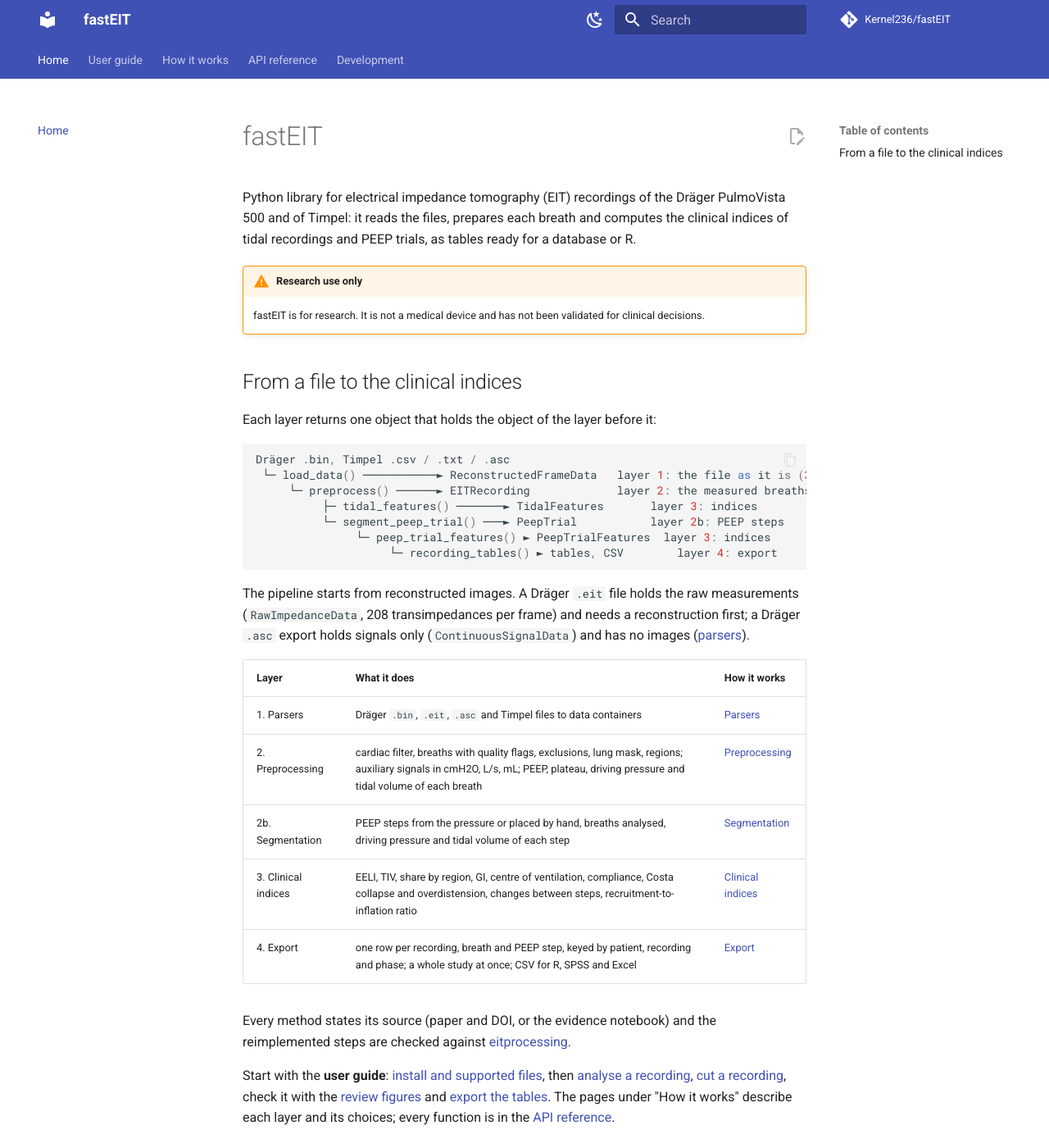
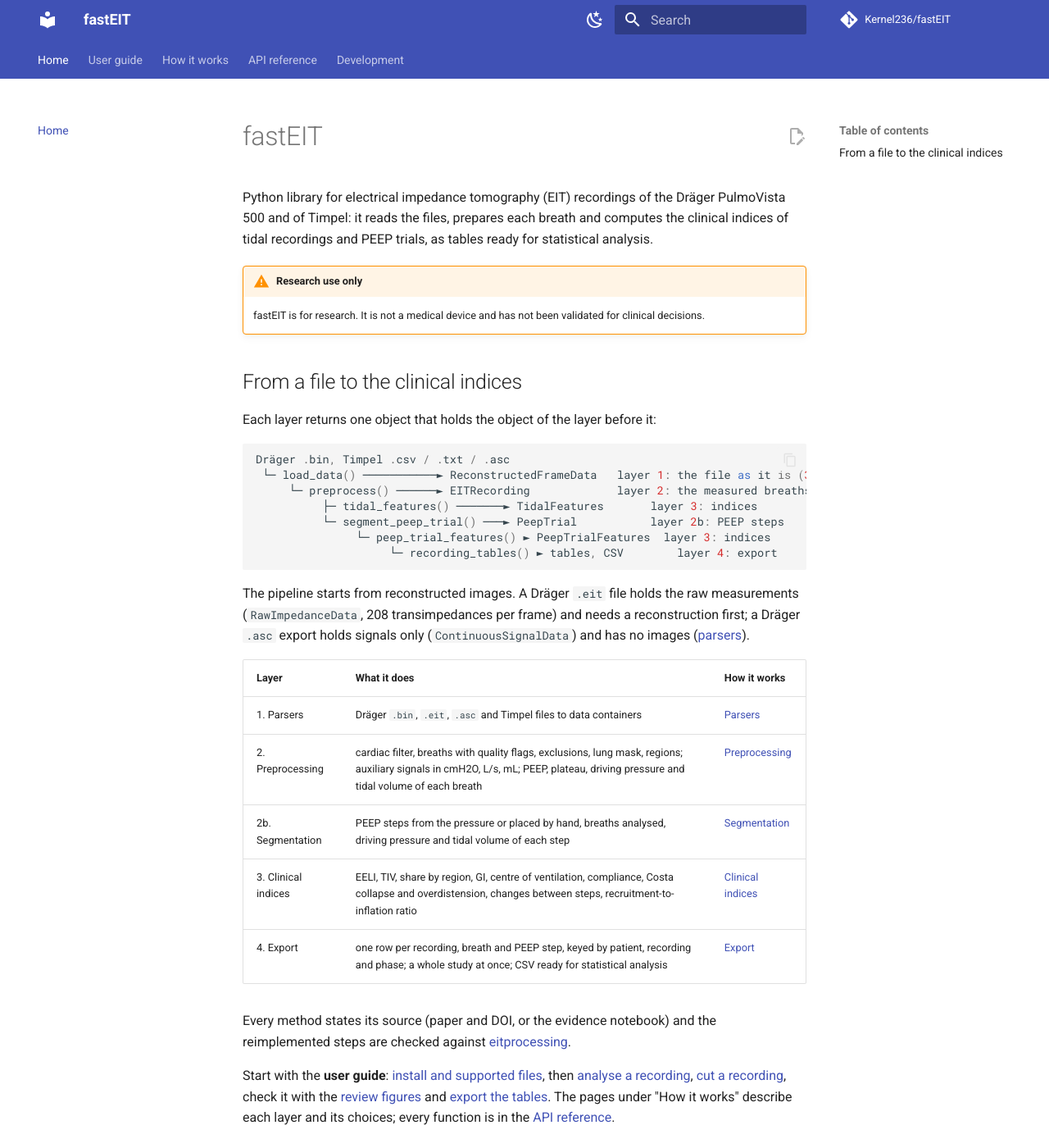
Before and after one commit to Kernel236/fastEIT, an MkDocs documentation site: the page built from docs/index.md, in a window 1280 px wide and 1400 px high. Shown: the whole window at 82% size. Built offline with MkDocs 1.6.1 and Material for MkDocs 9.7.7, drawn with Linux system fonts in a browser that asks for light colours; comment, search, counter and statistics services are not loaded; the version menu is left out.

Commit message:
docs: tables ready for statistical analysis, not only for R and SPSS (the examples stay)

```diff
--- a/docs/index.md
+++ b/docs/index.md
@@ -2,7 +2,7 @@
 
 Python library for electrical impedance tomography (EIT) recordings of the Dräger
 PulmoVista 500 and of Timpel: it reads the files, prepares each breath and computes the
-clinical indices of tidal recordings and PEEP trials, as tables ready for a database or R.
+clinical indices of tidal recordings and PEEP trials, as tables ready for statistical analysis.
 
 !!! warning "Research use only"
     fastEIT is for research. It is not a medical device and has not been validated for
@@ -33,7 +33,7 @@ and has no images ([parsers](parsers.md)).
 | 2. Preprocessing | cardiac filter, breaths with quality flags, exclusions, lung mask, regions; auxiliary signals in cmH2O, L/s, mL; PEEP, plateau, driving pressure and tidal volume of each breath | [Preprocessing](preprocessing.md) |
 | 2b. Segmentation | PEEP steps from the pressure or placed by hand, breaths analysed, driving pressure and tidal volume of each step | [Segmentation](segmentation.md) |
 | 3. Clinical indices | EELI, TIV, share by region, GI, centre of ventilation, compliance, Costa collapse and overdistension, changes between steps, recruitment-to-inflation ratio | [Clinical indices](features.md) |
-| 4. Export | one row per recording, breath and PEEP step, keyed by patient, recording and phase; a whole study at once; CSV for R, SPSS and Excel | [Export](export.md) |
+| 4. Export | one row per recording, breath and PEEP step, keyed by patient, recording and phase; a whole study at once; CSV ready for statistical analysis | [Export](export.md) |
 
 Every method states its source (paper and DOI, or the evidence notebook) and the
 reimplemented steps are checked against [eitprocessing](https://github.com/EIT-ALIVE/eitprocessing).
--- a/mkdocs.yml
+++ b/mkdocs.yml
@@ -41,7 +41,7 @@ nav:
       - Analyse a recording: guide/analyse.md
       - Cut a recording: guide/segments.md
       - Review figures: review.md
-      - Export for R and SPSS: export.md
+      - Export for statistical analysis: export.md
   - How it works:
       - Data model: data_model.md
       - Parsers (layer 1): parsers.md
```
Also changed, not shown: README.md (+5 -4 lines), docs/export.md (+1 -1 lines), docs/features.md (+2 -2 lines), docs/getting_started.md (+2 -2 lines), 1 other file.
